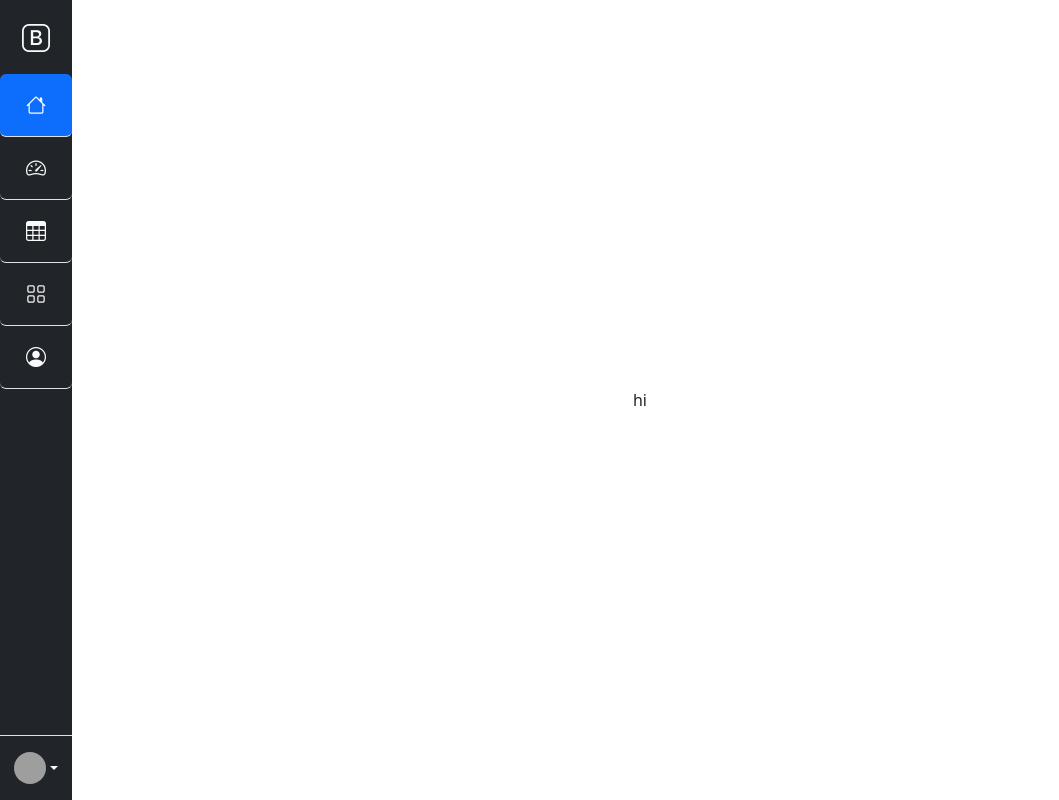
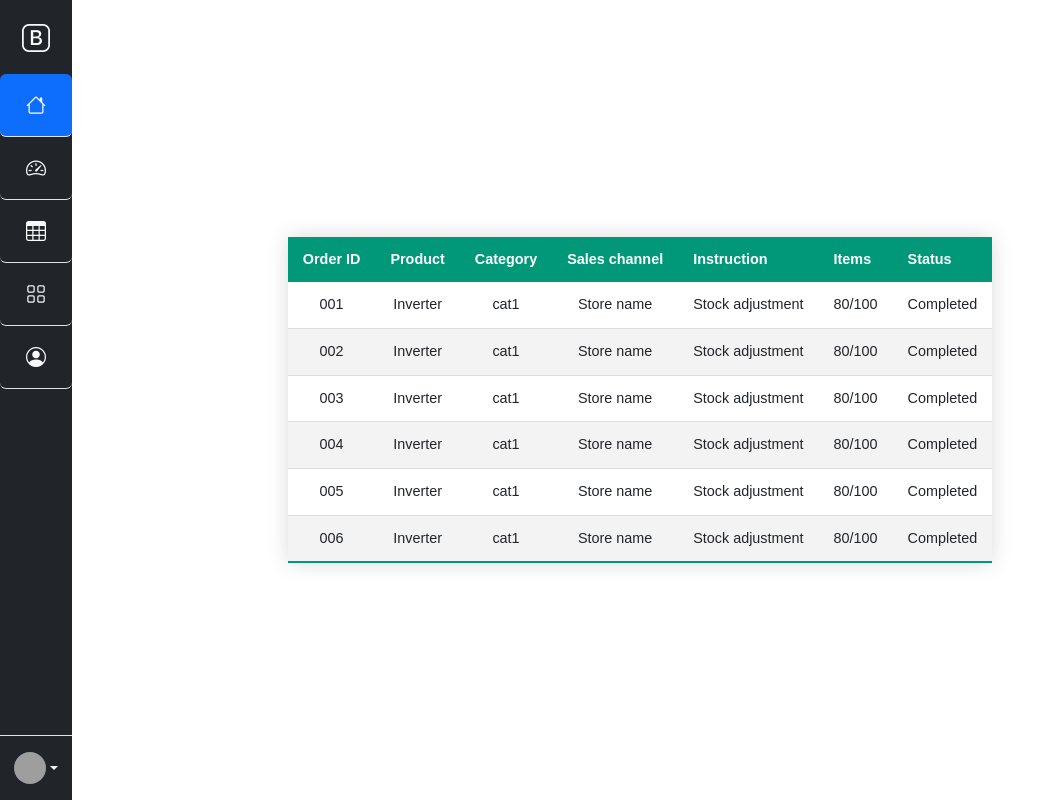
Before and after one commit to IsurikaDaniel/Inventory-System-frontEnd-react-, a React (Vite) app: page / in a window 1280 px wide. Shown: the whole page, without its empty margins (0-1059 px from the left). Built offline with nearby package versions, Linux system fonts and the light colour scheme; grey boxes are pictures that could not be loaded.

Commit message:
stoke table added

```diff
--- a/src/SubComponents/Stock.css
+++ b/src/SubComponents/Stock.css
@@ -0,0 +1,38 @@
+.styled-table {
+    border-collapse: collapse;
+    margin: 25px 0;
+    font-size: 0.9em;
+    font-family: sans-serif;
+    min-width: 400px;
+    box-shadow: 0 0 20px rgba(0, 0, 0, 0.15);
+}
+
+.styled-table thead tr {
+    background-color: #009879;
+    color: #ffffff;
+    text-align: left;
+}
+
+.styled-table th,
+.styled-table td {
+    padding: 12px 15px;
+}
+
+
+.styled-table tbody tr {
+    border-bottom: 1px solid #dddddd;
+}
+
+.styled-table tbody tr:nth-of-type(even) {
+    background-color: #f3f3f3;
+}
+
+.styled-table tbody tr:last-of-type {
+    border-bottom: 2px solid #009879;
+}
+
+
+.styled-table tbody tr.active-row {
+    font-weight: bold;
+    color: #009879;
+}
--- a/src/SubComponents/Stock.jsx
+++ b/src/SubComponents/Stock.jsx
@@ -9,7 +9,77 @@ function Stock() {
         <div className="d-flex">
             <SideBar />
             <div className="stockContainer p-3">
-        hi
+                <table className="styled-table">
+                    <thead>
+                        <tr>
+                            <th>Order ID</th>
+                            <th>Product</th>
+                            <th>Category</th>
+                            <th>Sales channel</th>
+                            <th>Instruction</th>
+                            <th>Items</th>
+                            <th>Status</th>
+                        </tr>
+                    </thead>
+                    <tbody>
+                        <tr>
+                            <td>001</td>
+                            <td>Inverter</td>
+                            <td>cat1</td>
+                            <td>Store name</td>
+                            <td>Stock adjustment</td>
+                            <td>80/100</td>
+                            <td>Completed</td>
+                        </tr>
+                        <tr classNamelass="active-row">
+                            <td>002</td>
+                            <td>Inverter</td>
+                            <td>cat1</td>
+                            <td>Store name</td>
+                            <td>Stock adjustment</td>
+                            <td>80/100</td>
+                            <td>Completed</td>
+                        </tr>
+                        <tr>
+                            <td>003</td>
+                            <td>Inverter</td>
+                            <td>cat1</td>
+                            <td>Store name</td>
+                            <td>Stock adjustment</td>
+                            <td>80/100</td>
+                            <td>Completed</td>
+                        </tr>
+                        <tr>
+                            <td>004</td>
+                            <td>Inverter</td>
+                            <td>cat1</td>
+                            <td>Store name</td>
+                            <td>Stock adjustment</td>
+                            <td>80/100</td>
+                            <td>Completed</td>
+                        </tr>
+                        <tr>
+                            <td>005</td>
+                            <td>Inverter</td>
+                            <td>cat1</td>
+                            <td>Store name</td>
+                            <td>Stock adjustment</td>
+                            <td>80/100</td>
+                            <td>Completed</td>
+                        </tr>
+                        <tr>
+                            <td>006</td>
+                            <td>Inverter</td>
+                            <td>cat1</td>
+                            <td>Store name</td>
+                            <td>Stock adjustment</td>
+                            <td>80/100</td>
+                            <td>Completed</td>
+                        </tr>
+
+                    </tbody>
+                </table>
+
             </div>
         </div>
     );
```
Lines whose indentation alone changed are shown as unchanged.
